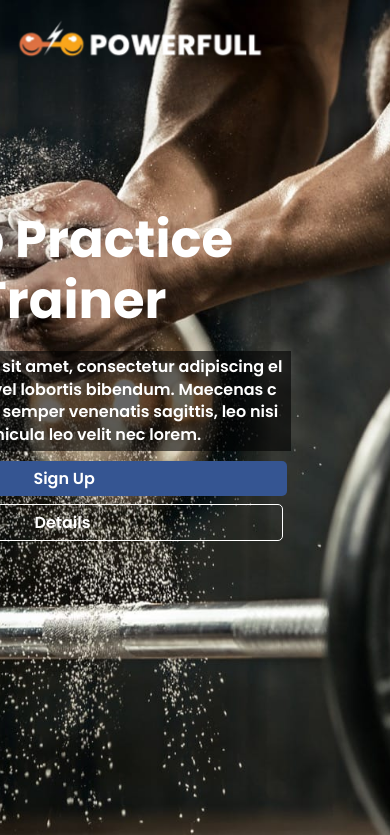
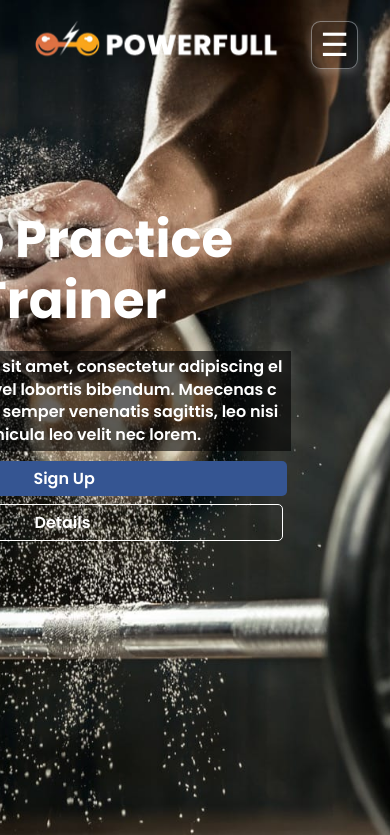
Before and after one commit to Yldrmceyy/Powerfull-SportCenter, a plain HTML site: page index.html in a window 390 px wide. Shown: the top 835 px of the page. Drawn offline with Linux system fonts and the light colour scheme.

Commit message:
hamburger-menu style edited

```diff
--- a/style.css
+++ b/style.css
@@ -18,7 +18,6 @@
 body {
   line-height: 1.2;
   color: #333;
-
 }
 
 /************************navbar***********************/
@@ -53,13 +52,20 @@ body {
   width: 250px;
   margin-left: 5rem;
 }
-.navbar .hamburger-menu {
-  font-size: 3rem;
-  color: white;
+.hamburger-menu {
+  display: none;
+  font-size: 2rem;
+  color: var(--color-white);
+  background-color: var(--color-dark-blue);
+  border-radius: 20%;
   cursor: pointer;
-  display: none;
+  margin-right: 2rem;
+  padding: 4px 8px;
+  border: 1px solid rgb(241, 248, 255,0.4);
+  box-shadow: 0 4px 8px rgba(255, 255, 255, 0.2);
+
+
 }
-
 .nav-links {
   list-style: none;
   display: flex;
@@ -185,7 +191,8 @@ body {
   transition: background-color 0.3s;
 }
 
-.hero-buttons .btn-first:hover, .hero-buttons .btn-secondary:hover {
+.hero-buttons .btn-first:hover,
+.hero-buttons .btn-secondary:hover {
   background-color: var(--color-orange);
 }
 
@@ -698,7 +705,6 @@ body {
   transform: translateY(-5px);
 }
 
-
 /* Review Client section*/
 .container-review-client {
   text-align: center;
@@ -990,29 +996,33 @@ body {
 
 /*responsive design (mobil- 576px)*/
 @media (max-width: 576px) {
+  /*Navbar*/
   .container {
-    justify-content: flex-start; /* Logoyu sola kaydırmak için */
+    justify-content: space-between;
   }
-
-  .hamburger-menu {
-    display: block;
-    margin-left: auto; /* Hamburger menüyü sağa kaydırmak için */
+  .brand-logo img {
+    width: 250px;
+    margin-left: 2rem;
   }
-
   .nav-links {
     display: none;
     flex-direction: column;
     width: 100%;
     background-color: var(--color-blue);
     position: absolute;
-    top: 60px; /* Navbar yüksekliğine göre ayarlayın */
-    right: 0;
-    transition: transform 0.3s ease-in-out; /* Açılırken düzgün animasyon için */
+    top: 5rem;
+    transition: transform 0.3s ease-in-out;
     transform: translateX(100%);
   }
 
   .nav-links.show {
+    display: flex;
     transform: translateX(0);
+  }
+
+  .hamburger-menu {
+    display: inline-block;
+
   }
 
   .nav-links li {
@@ -1023,13 +1033,6 @@ body {
   .join-btn {
     margin: 1em auto;
   }
-
-.brand-logo img {
-  width: 250px;
-  margin-left: 1rem;
-}
-
-
 
   /*Hero section*/
   .hero-section {
@@ -1046,7 +1049,6 @@ body {
     padding-bottom: 2rem;
     align-items: left;
     overflow-x: hidden;
-
   }
 
   .hero-section h1 {
@@ -1057,7 +1059,7 @@ body {
   }
   .mobile-hide {
     display: none;
-}
+  }
   .hero-section p {
     width: 450px;
     font-size: 1rem;
@@ -1074,9 +1076,6 @@ body {
   .hero-buttons .btn-secondary {
     padding: 0.5rem 12rem;
     font-size: 1rem;
-
-
-
   }
 
   /*info section*/
@@ -1089,10 +1088,6 @@ body {
     width: 100%;
     margin: 15px 0;
   }
-
-
-
-
 
   /* Our-clases section */
   .container-our-classes {
@@ -1184,7 +1179,6 @@ body {
     width: 100%;
     height: 100%;
     padding: 2rem 0;
-
   }
   .bmi-image .triangle {
     margin-bottom: 1.8rem;
```
